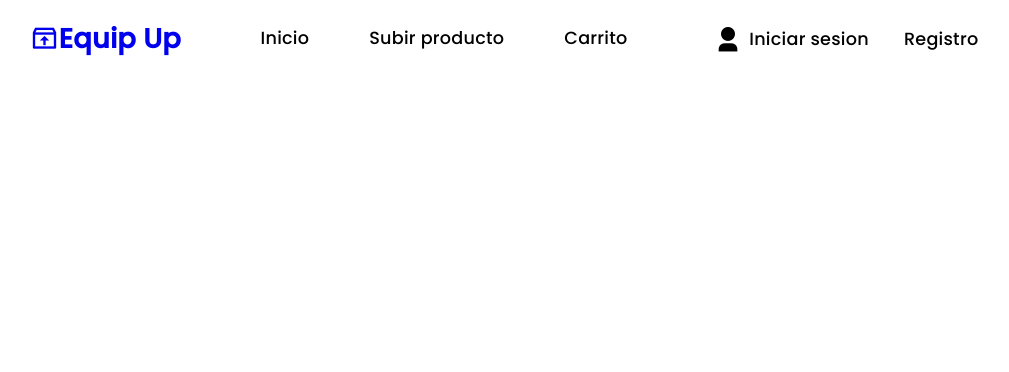
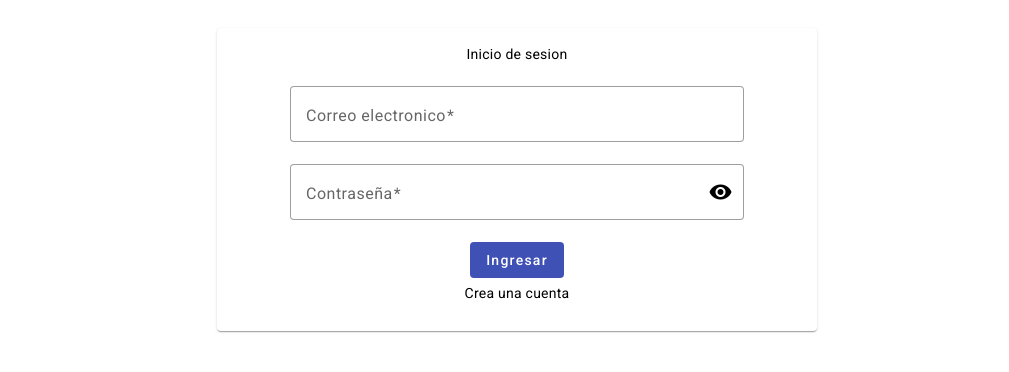
Before and after one commit to DilanOsp/angular_equipup, an Angular app: page /#/login in a window 1280 px wide. Before the commit this address led to /#/home. Shown: the top 372 px of the page, without its empty margins (123-1132 px from the left). Built offline with nearby package versions, Linux system fonts and the light colour scheme.

Commit message:
actualizacion del login

```diff
--- a/src/app/public/login/components/login/login.component.html
+++ b/src/app/public/login/components/login/login.component.html
@@ -1,20 +1,43 @@
-<!DOCTYPE html>
-<html lang="en">
-<head>
-    <meta charset="UTF-8">
-    <meta name="viewport" content="width=device-width, initial-scale=1.0">
-    <title>Document</title>
-</head>
-<body>
-    <section class="form-registro">
-        <h1>INICIO DE SESION</h1>
-        <input class="controls" type="text" name="nombre" id="nombres"placeholder="Nombre de Usuario">
-        <input class="controls" type="password" name="nombre" id="nombres"placeholder="Ingrese su contraseña">
-        <input class="botons" type="submit" value="Registrar">
-        <p> <a routerLink="/register"> Registrate Aqui</a></p>
+<mat-card>
+    <mat-card-content>
+      <div class="header">
+        <P>Inicio de sesion  </P>
+      </div>
+      <form (ngSubmit)="onLogin()" name="loginForm" [formGroup]="loginForm">
+        <div class="emailInput">
+          <mat-form-field class="full-width" appearance="outline">
+            <mat-label>Correo electronico</mat-label>
+            <input
+              formControlName="email"
+              matInput
+              placeholder="Enter email address" required
+            />
+            <mat-error *ngIf="!loginForm.controls['email'].valid">
+                este campo es necesario
+              </mat-error>
+          </mat-form-field>
+        </div>
 
+        <div>
+          <mat-form-field class="full-width" appearance="outline">
+            <mat-label>Contraseña</mat-label>
+            <input formControlName="password" matInput [type]=" hide ? 'password' : 'text'" required />
+            <button  mat-icon-button matSuffix (click)="hide = !hide" [attr.aria-label]="'Hide Password'"
+            [attr.aria-pressed]="hide">
+            <mat-icon>
+                {{hide ? 'visibility_off' : 'visibility'}}
+            </mat-icon>
+        </button>
+        <mat-error *ngIf="!loginForm.controls['password'].valid">
+            este campo es necesario
+          </mat-error>
+        </mat-form-field>
+        </div>
+        <button mat-flat-button color="primary">Ingresar</button>
+      </form>
 
-    </section>
-
-</body>
-</html>
+      <div class="button-row">
+        <p>Crea una cuenta</p>
+      </div>
+    </mat-card-content>
+  </mat-card>
--- a/src/app/public/login/components/login/login.component.scss
+++ b/src/app/public/login/components/login/login.component.scss
@@ -1,83 +1,44 @@
-*¨{
-    margin: 0;
-    padding: 0;
-    box-sizing: border-box;
-}
-body{
-    background: linear-gradient(188deg, #4ba9e9, #4ba9e9 50%, #fff 50%, #fff 100%);
-}
-.form-registro{
-    width: 300px;
-    background: white;
-    padding: 50px;
-    margin: auto;
-    margin-top: 100px;
-    border-radius: 2%;
-    font-family: 'calibri';
-    color: black;
-    box-shadow: 7px 13px 37px #000;
-}
-
-.form-registro h1{
-    font-size: 22px;
-    margin-bottom: 20px;
-}
-.controls{
-    width: 100%;
-    background: white;
-    padding: 8px;
-    border-radius: 4px;
-    margin-bottom: 16px;
-    border: 1px solid black;
-    font-family: 'calibri';
-    font-size: 18px;
-}
-.form-registro p{
-    height: 20px;
+mat-card {
+    max-width: 600px;
+    margin: 2em auto;
     text-align: center;
-    font-size: 18px;
-}
-
-.form-registro a{
-    color: black;
-    text-decoration: none;
-}
-
-.form-registro a:hover{
-    color: white;
-    text-decoration: underline;
-    transition: 6s;
-}
-
-input[type="submit"]{
-    width: 100%;
-    height: 50px;
-    background: #2271b3;
-    border-radius: 25px;
-    font-size: 18px;
-    color: white;
-    cursor: pointer;
-    outline: none;
-    box-shadow: 7px 13px 37px #000;
+    max-height: 600px;
 
   }
 
+  .header{
+    text-align: center;
 
-input[type="submit"]:hover{
-     border-color:#2271b3;
-     transition: .5s;
+  }
+  .full-width {
+    width: 80%;
   }
 
-.botons{
-    margin: 30px 0;
-    text-align: center;
-    font-size: 16px;
-    color: #2271b3;
-    text-decoration: none;
-
-
+  .button-row {
+    padding-top: 5px;
   }
 
-.botons a:hover{
-    text-decoration: underline;
+  .button-row a {
+    margin-right: 8px;
+    text-align: center;
   }
+
+  .forget-password{
+    padding-left: 0px;
+  }
+
+  .emailInput{
+    padding-top: 10px;
+  }
+
+  .contentBody {
+    padding: 60px 1rem;
+    background :#1b6ca8;
+    display: block;
+  }
+
+  .aLink{
+    float: right;
+    padding-right: 60px;
+    text-decoration: none;
+  }
--- a/src/app/public/login/components/login/login.component.ts
+++ b/src/app/public/login/components/login/login.component.ts
@@ -1,10 +1,33 @@
-import { Component } from '@angular/core';
+import { Component, OnInit } from '@angular/core';
+import { FormGroup, FormBuilder, Validators } from '@angular/forms'
+
 
 @Component({
   selector: 'app-login',
   templateUrl: './login.component.html',
   styleUrls: ['./login.component.scss']
 })
-export class LoginComponent {
+export class LoginComponent implements OnInit {
+
+  hide: boolean = false;
+
+  constructor(private fb: FormBuilder) {
+  }
+
+  ngOnInit() {
+  }
+
+  loginForm: FormGroup = this.fb.group({
+    email: ['', [Validators.required, Validators.email]],
+    password: ['', [Validators.required, Validators.minLength(6)]]
+  })
+
+
+  onLogin() {
+    if (!this.loginForm.valid) {
+      return;
+    }
+    console.log(this.loginForm.value);
+  }
 
 }
--- a/src/app/public/public.module.ts
+++ b/src/app/public/public.module.ts
@@ -4,7 +4,6 @@ import { PublicRoutingModule } from './public-routing.module';
 import { SharedModule } from 'src/app/core/shared/shared.module';
 import { PublicComponent } from './public/public.component';
 import { HomeComponent } from './home/containers/home/home.component';
-import { LoginComponent } from './login/components/login/login.component';
 import { HovbarComponent } from '../core/shared/components/hovbar/hovbar.component';
 import { RegisterComponent } from './register/register.component';
 import { CardproductComponent } from './cardproduct/cardproduct.component';
@@ -17,7 +16,6 @@ import { ProductFormComponent } from './product-form/product-form.component';
   declarations: [
     PublicComponent,
     HomeComponent,
-    LoginComponent,
     HovbarComponent,
     RegisterComponent,
     CardproductComponent,
```
Also changed, not shown: src/app/app.module.ts (+14 -0 lines). Lines whose indentation alone changed are shown as unchanged.
